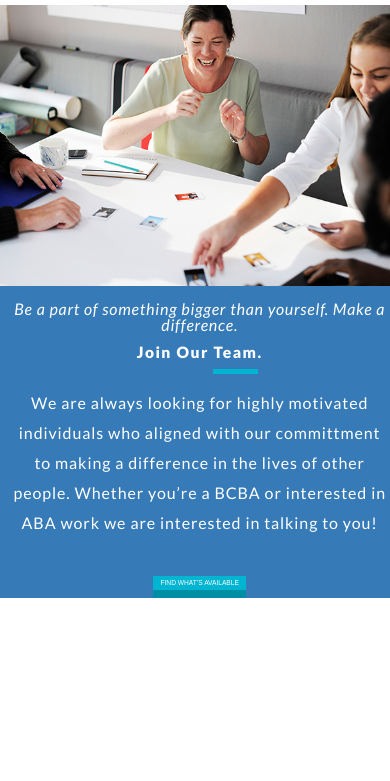
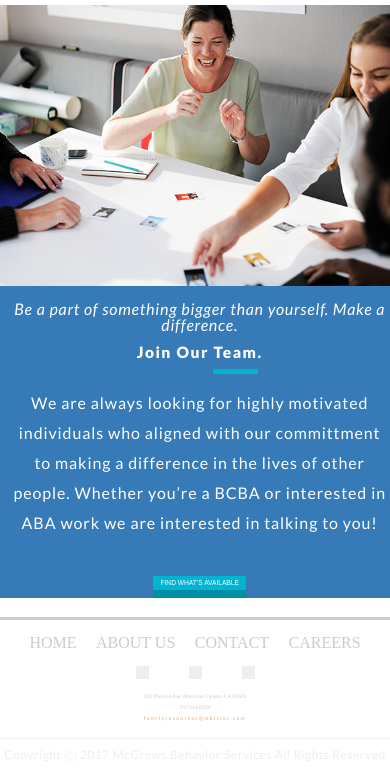
Before and after one commit to kuzovlev/testReliable, a website: page index.html in a window 390 px wide. Shown: the part 1223-2004 px from the top of the page. Before the commit the page ends 1881 px from the top, so only its background shows below. Drawn offline with nearby package versions, Linux system fonts and the light colour scheme.

Commit message:
footer not responsive

```diff
--- a/index.html
+++ b/index.html
@@ -119,6 +119,29 @@
         <button>FIND WHAT’S AVAILABLE</button>
     </div>
 </div>
+<div id="footer">
+    <div class="footer-nav">
+        <ul>
+            <li><a href="">Home</a></li>
+            <li><a href="">About us</a></li>
+            <li><a href="">Contact</a></li>
+            <li><a href="">Careers</a></li>
+        </ul>
+    </div>
+    <div class="footer-devider">
+        <img src="images/devider.png" alt="devider">
+        <img src="images/devider.png" alt="devider">
+        <img src="images/devider.png" alt="devider">
+    </div>
+    <div class="footer-contacts">
+        <p>120 Theresa Ave, American Canyon, CA 94503</p>
+        <p>707.561.0134 </p>
+        <p><a href="mailto:familyresources@mbisinc.com">familyresources@mbisinc.com</a></p>
+    </div>
+    <div class="footer-copyright">
+        <p>Copyright Ⓒ 2017 McGrews Behavior Services All Rights Reserved</p>
+    </div>
+</div>
 <script src="https://ajax.googleapis.com/ajax/libs/jquery/3.3.1/jquery.min.js"></script>
 <script src="js/js.js"></script>
 </body>
--- a/scss/style.scss
+++ b/scss/style.scss
@@ -421,7 +421,7 @@ $border-color: #00b5d2;
   margin-top: 7.5vw;
   background: #367ab7;
   color: white;
-  margin-bottom: 60px;
+  margin-bottom: 4.9vw;
   img {
     height: 100%;
   }
@@ -480,3 +480,62 @@ $border-color: #00b5d2;
     }
   }
 }
+
+#footer {
+  border-top: 3px solid #ccc;
+  padding-bottom: 5vw;
+  .footer-nav {
+    margin-top: 3.9vw;
+    ul {
+      display: flex;
+      justify-content: center;
+      li {
+        padding: 0 2.5vw;
+        text-transform: uppercase;
+        a {
+          color: #ccc;
+          text-decoration: none;
+        }
+      }
+    }
+  }
+  .footer-devider {
+    display: flex;
+    justify-content: center;
+    height: 13px;
+    margin-top: 3.7vw;
+    img {
+      padding: 0 20px;
+    }
+  }
+  .footer-contacts {
+    font-family: Lato, sans-serif;
+    color: #ccc;
+    text-align: center;
+    margin-top: 4vw;
+    font-size: 1.3vw;
+    border-bottom: 1px solid #eee;
+    padding-bottom: 4.2vw;
+    p:first-of-type {
+      padding-top: 0;
+    }
+    p {
+      padding-top: 1.5vw;
+      a {
+        color: #e1aa6e;
+        letter-spacing: 1.3px;
+        text-decoration: none;
+      }
+    }
+  }
+  .footer-copyright {
+    color: #eee;
+    font-family: Lato, sans-serif;
+    font-size: 12px;
+    text-align: center;
+    p{
+      padding-top: 2.7vw;
+      letter-spacing: 0.5px;
+    }
+  }
+}
```
Also changed, not shown: css/style.css, images/devider.png (added), minified/style.min.css.
